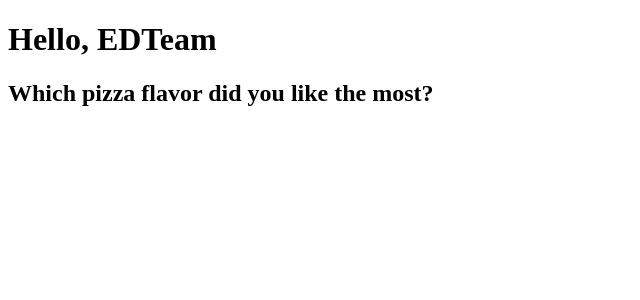
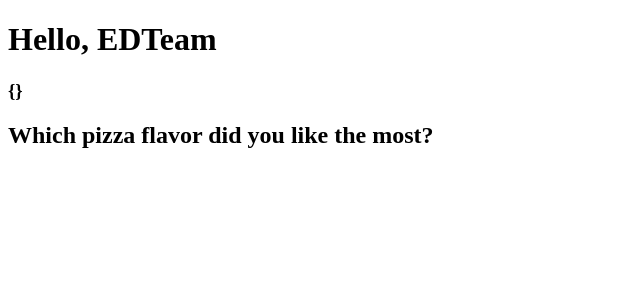
Before and after one commit to jlcarrascof/vsc-options-api-2019, a Vue app in the folder class4/: page / in a window 1280 px wide. Shown: the top 300 px of the page, without its empty margins (0-640 px from the left). Built offline with nearby package versions, Linux system fonts and the light colour scheme.

Commit message:
Enhance ChildComponent and App.vue to utilize scoped slots for improved data binding

```diff
--- a/class4/src/App.vue
+++ b/class4/src/App.vue
@@ -1,8 +1,8 @@
 <template>
   <div>
     <ChildComponent>
-      <template v-slot:mainSlot>
-        <h3></h3>
+      <template v-slot:mainSlot="scopedSlot">
+        <h3>{{ scopedSlot }}</h3>
       </template>
     </ChildComponent>
   </div>
--- a/class4/src/components/ChildComponent.vue
+++ b/class4/src/components/ChildComponent.vue
@@ -1,7 +1,9 @@
 <template>
     <div>
         <h1>Hello, EDTeam</h1>
-        <slot name="mainSlot" />
+        <slot name="mainSlot"
+            :mensaje="message"
+        />
         <h2>Which pizza flavor did you like the most?</h2>
     </div>
 </template>
```
